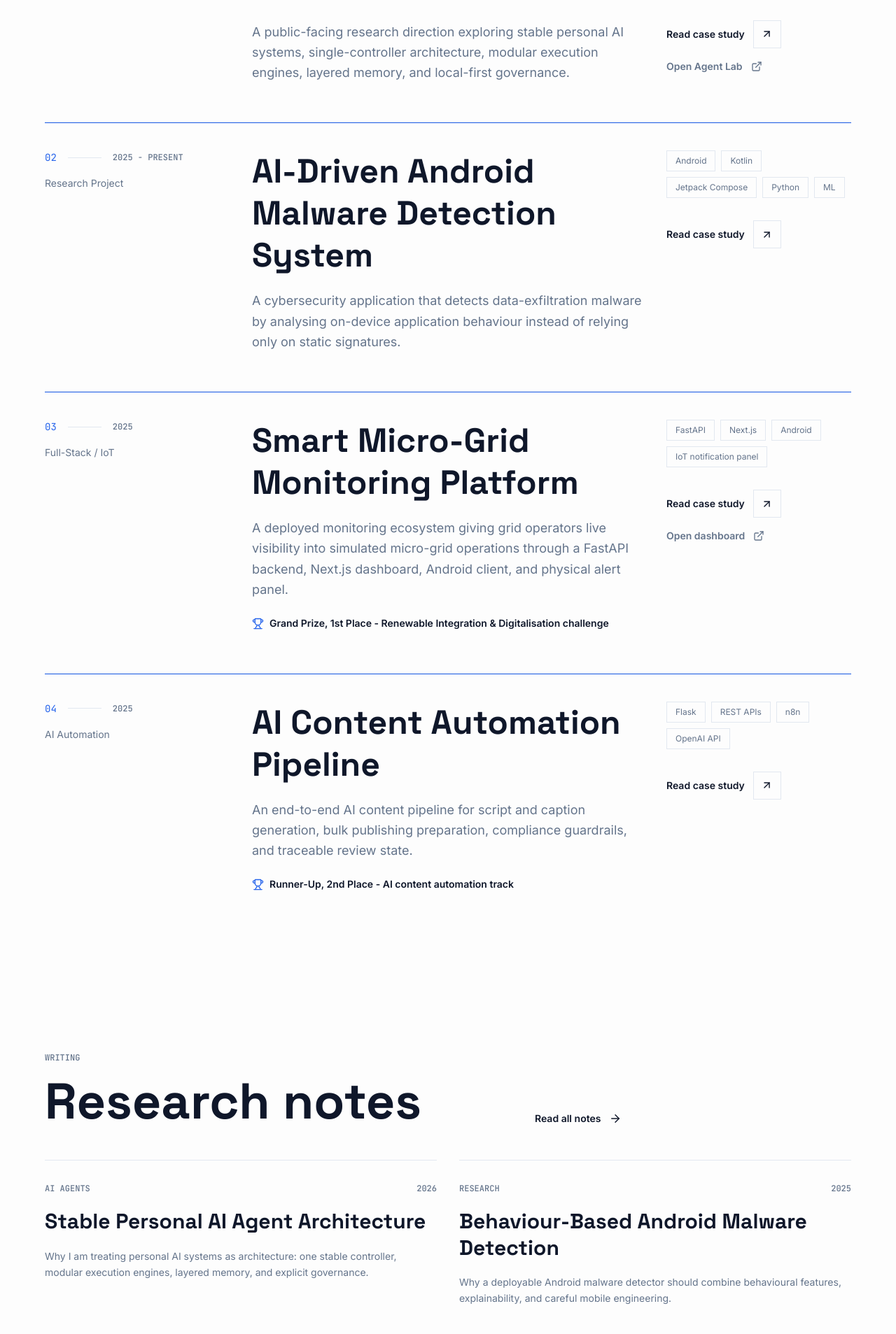
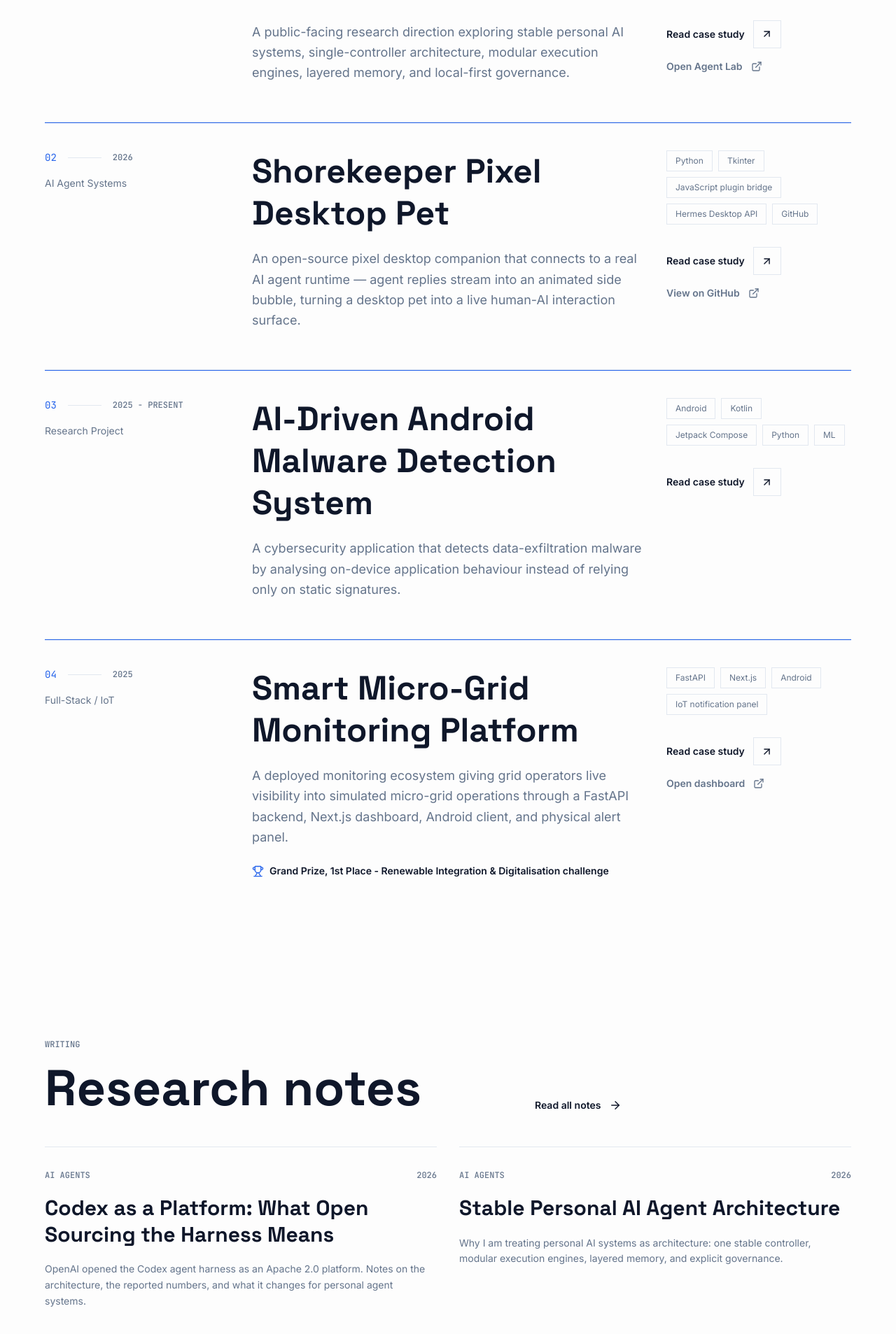
Before and after one commit to Zeyu723/zeyu-xu-portfolio, a React (Vite) app: page / in a window 1280 px wide. Shown: the part 4388-6295 px from the top of the page at 70% size. Built offline with nearby package versions, Linux system fonts and the light colour scheme.

Commit message:
Add Shorekeeper desktop pet project and Codex harness platform note

```diff
--- a/src/content/portfolio.ts
+++ b/src/content/portfolio.ts
@@ -317,6 +317,25 @@ export const projects: Project[] = [
     ],
   },
   {
+    slug: "shorekeeper-pet",
+    title: "Shorekeeper Pixel Desktop Pet",
+    category: "AI Agent Systems",
+    period: "2026",
+    context: "Personal open-source project",
+    role: "Designer and maintainer",
+    stack: ["Python", "Tkinter", "JavaScript plugin bridge", "Hermes Desktop API", "GitHub"],
+    link: "https://github.com/Zeyu723/shorekeeper-pet",
+    linkLabel: "View on GitHub",
+    summary:
+      "An open-source pixel desktop companion that connects to a real AI agent runtime — agent replies stream into an animated side bubble, turning a desktop pet into a live human-AI interaction surface.",
+    highlights: [
+      "Bridged a standalone tkinter pet window to the Hermes Desktop agent session through a plugin layer, so real assistant replies drive typewriter-effect speech bubbles.",
+      "Designed the interaction model around progressive disclosure: single-click interactions, double-click chat, fade-in bubbles, and a fixed bubble anchor with explicit close.",
+      "Hardened real failure modes from production use: FIFO request pairing under queued consecutive sends, and timestamped SHA-256 backups before any core-file edit.",
+      "Shipped v1.1 open source with documentation, iterating through hands-on user acceptance testing rather than automated E2E alone.",
+    ],
+  },
+  {
     slug: "ai-driven-android-malware-detection",
     title: "AI-Driven Android Malware Detection System",
     category: "Research Project",
@@ -464,6 +483,22 @@ export const experience = [
 
 export const notes: Note[] = [
   {
+    slug: "codex-as-a-platform-notes",
+    title: "Codex as a Platform: What Open Sourcing the Harness Means",
+    date: "2026",
+    category: "AI Agents",
+    readTime: "5 min read",
+    excerpt:
+      "OpenAI opened the Codex agent harness as an Apache 2.0 platform. Notes on the architecture, the reported numbers, and what it changes for personal agent systems.",
+    tags: ["Codex", "Agent Harness", "Architecture"],
+    content: [
+      "On 20 August 2026 OpenAI positioned Codex as an open platform: the agent harness behind it is now Apache 2.0 licensed, with a CLI for automation pipelines, TypeScript and Python SDKs, and an app-server that exposes the agent loop over JSON-RPC so it can be embedded inside other products.",
+      "The reported numbers are the interesting part: harness-level optimisations such as preserving the reasoning chain and compacting context lifted ARC-AGI-3 performance from 13.3% to 38.3% with the same underlying model, while cutting token consumption to about a sixth. Capability gains did not come from a bigger model — they came from the layer around it.",
+      "The core argument matches how I think about my own system: agent products do not all have to be chat boxes. The product owns context, business rules, and tools; the harness runs the loop underneath. That is the same separation behind a single stable controller with replaceable execution engines.",
+      "For personal agent work this shifts the build-or-reuse question. A governed, inspectable harness that I can embed — rather than rebuild — makes the harder problems (memory, evaluation, boundaries) the places where my own design effort is best spent.",
+    ],
+  },
+  {
     slug: "stable-personal-ai-agent-architecture",
     title: "Stable Personal AI Agent Architecture",
     date: "2026",
```
